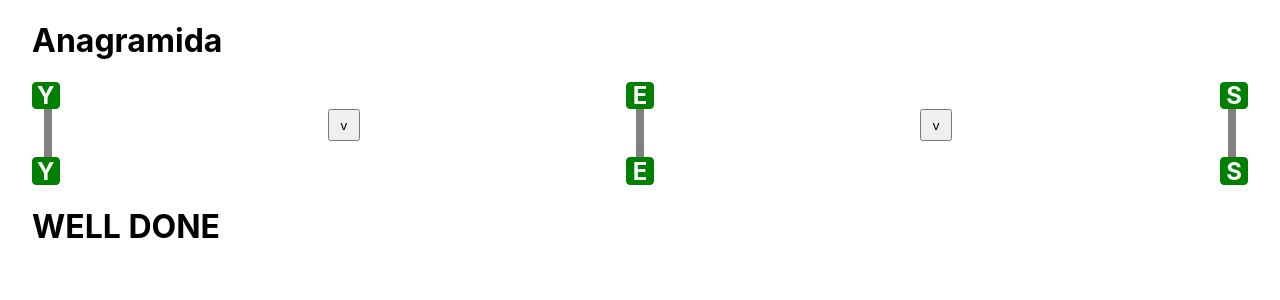
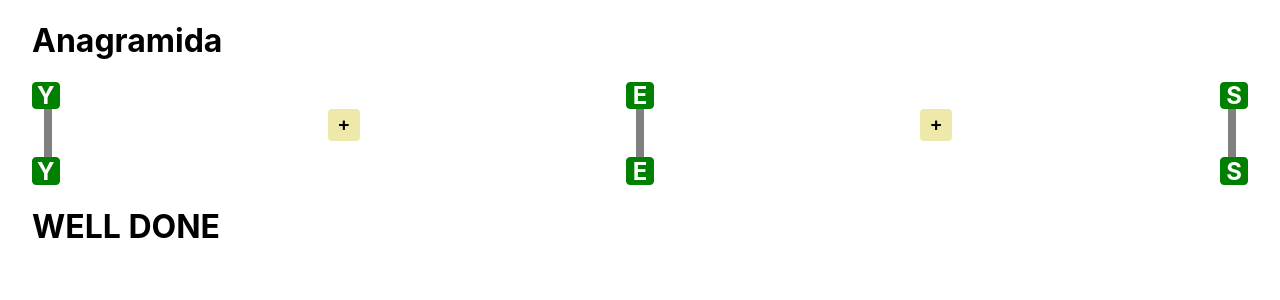
Before and after one commit to damiank2000/anagramida, a React (Create React App) app: page / in a window 1280 px wide. Shown: the top 300 px of the page. Built offline with nearby package versions, Linux system fonts and the light colour scheme.

Commit message:
Styling tweaks

```diff
--- a/src/ButtonRow.jsx
+++ b/src/ButtonRow.jsx
@@ -23,6 +23,15 @@ const ButtonContainer = styled.div`
 const Button = styled.button`
     width: 32px;
     height: 32px;
+    background-color: palegoldenrod;
+    border: 0;
+    border-radius: 4px;
+    font-size: larger;
+    font-weight: bold;
+
+    &:hover {
+        background-color: goldenrod;
+    }
 `;
 
 export default function ButtonRow({ numberOfButtons, onButtonClicked }) {
@@ -46,7 +55,7 @@ export default function ButtonRow({ numberOfButtons, onButtonClicked }) {
                         data-testid={`button-${buttonIndex}`}
                         onClick={() => handleButtonClicked(buttonIndex)}
                     >
-                        v
+                        +
                     </Button>
                 </ButtonContainer>
             );
```
